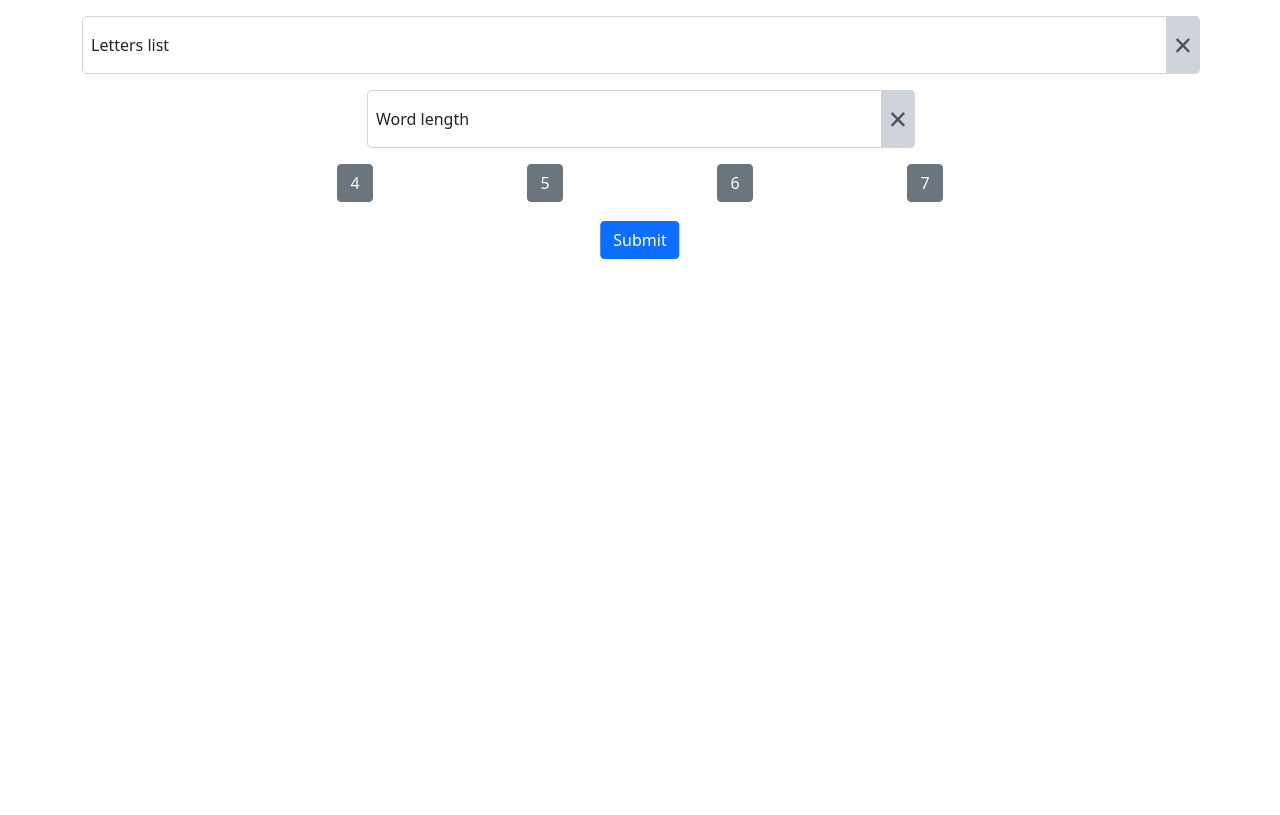
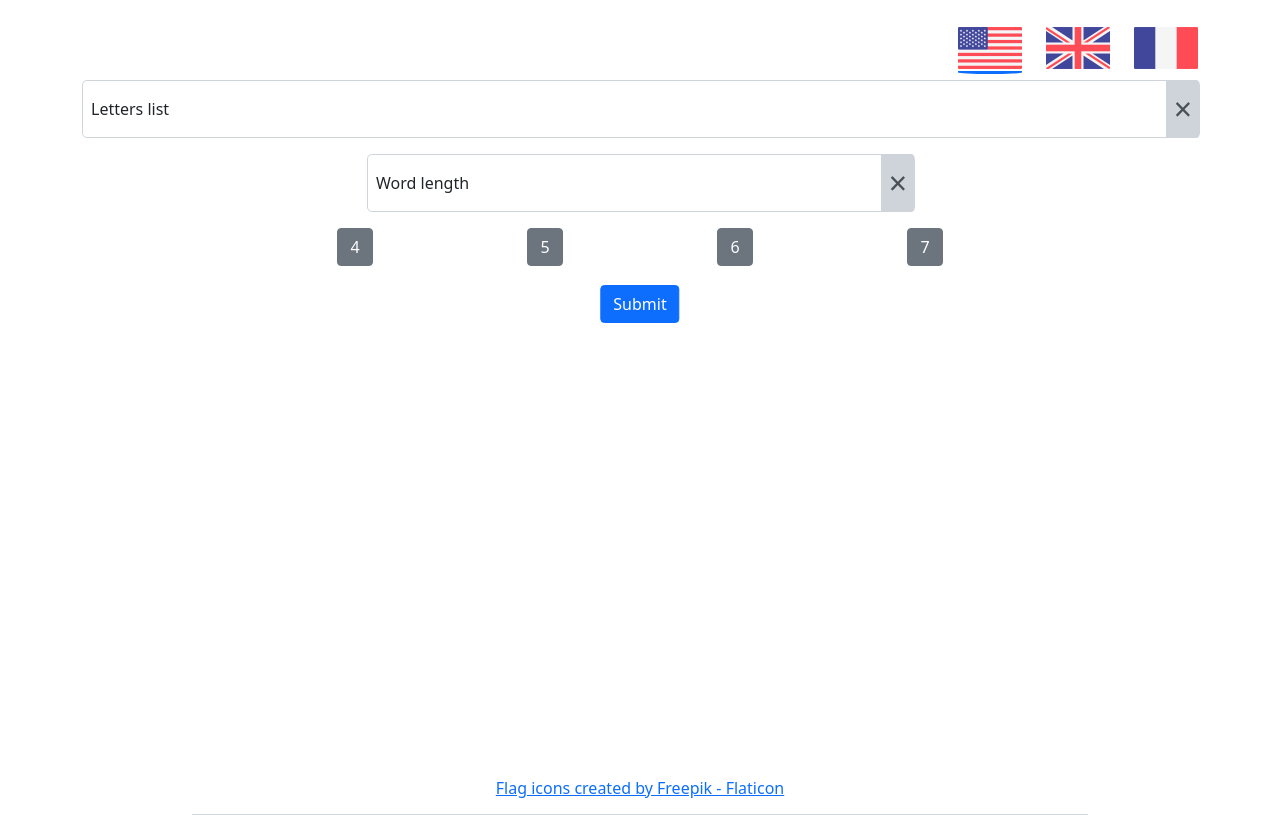
Before and after one commit to Da-Juan/words, a Flask app: page / in a window 1280 px wide. Before the commit the page ends 259 px from the top, so only its background shows below. Run offline with Flask 2, Linux system fonts and the light colour scheme; some libraries are stand-ins or nearby versions.

Commit message:
Add language selection support on web

```diff
--- /dev/null
+++ b/words/__init__.py
@@ -0,0 +1 @@
+from .words import main, solve
--- a/app.py
+++ b/words/app.py
@@ -11,11 +11,12 @@ from flask import (
 
 from flask_wtf import FlaskForm
 from flask_wtf.csrf import CSRFError, CSRFProtect
+from .constants import DEFAULT_LANGUAGE, LANGUAGES
 
-from words import solve
+from .words import solve
 
-from wtforms import IntegerField, StringField
-from wtforms.validators import InputRequired, Length, NumberRange
+from wtforms import HiddenField, IntegerField, StringField
+from wtforms.validators import AnyOf, InputRequired, Length, NumberRange
 
 SECRET_KEY = os.urandom(32)
 
@@ -37,6 +38,11 @@ class WordsForm(FlaskForm):
         validators=[InputRequired(), NumberRange(min=1)],
         render_kw={"placeholder": "0"},
     )
+    language = HiddenField(
+        label="Language",
+        validators=[InputRequired(), AnyOf(LANGUAGES)],
+        default=DEFAULT_LANGUAGE,
+    )
 
 
 @app.errorhandler(CSRFError)
@@ -50,6 +56,11 @@ def favicon():
     """Send favicon."""
     return send_from_directory(os.path.join(app.root_path, "static"), "favicon.svg", mimetype="image/svg+xml")
 
+@app.route("/icons/<icon>")
+def icon(icon):
+    """Send icon."""
+    return send_from_directory(os.path.join(app.root_path, "static"), icon, mimetype="image/png")
+
 
 @app.route("/", methods=["GET", "POST"])
 def index():
@@ -57,5 +68,5 @@ def index():
     form = WordsForm(request.form)
     words = []
     if request.method == "POST" and form.validate():
-        words = solve(form.letters.data, form.length.data)
+        words = solve(form.letters.data, form.length.data, form.language.data)
     return render_template("template.html", form=form, words=words)
--- /dev/null
+++ b/words/constants.py
@@ -0,0 +1,2 @@
+LANGUAGES = ("en_US", "en_GB", "fr_FR")
+DEFAULT_LANGUAGE = "en_US"
--- a/templates/template.html
+++ b/words/templates/template.html
@@ -33,15 +33,53 @@
         transition: .1s;
       }
 
+      img.icon {
+        height: 64px;
+      }
+
+      div.icon:after {
+        position: absolute;
+        content: '';
+        border-bottom: 1px solid #d2d7da;
+        width: 70%;
+        transform: translateX(-50%);
+        bottom: -15px;
+        left: 50%;
+      }
+
+      div.selected {
+        height: 3px;
+        background-color: var(--bs-primary);
+        position: relative;
+        top: 55px;
+        border-bottom-left-radius: 80%;
+        border-bottom-right-radius: 80%;
+      }
+
       input[type=number] {
         -moz-appearance:textfield;
       }
     </style>
   </head>
-  <body>
+  <body onload="update_selected_lang()">
     <form id="words-form" method="post" autocomplete="off">
     {{ form.csrf_token }}
       <div class="container mt-3">
+        <div class="row justify-content-end">
+          <div class="col-sm-auto">
+            <img class="img-fluid float-end icon" src="/icons/us.png" onclick="select_lang('en_US')">
+            <div id="en_US" class="selected invisible"></div>
+          </div>
+          <div class="col-sm-auto">
+            <img class="img-fluid float-end icon" src="/icons/uk.png" onclick="select_lang('en_GB')">
+            <div id="en_GB" class="selected invisible"></div>
+          </div>
+          <div class="col-sm-auto icon">
+            <img class="img-fluid float-end icon" src="/icons/fr.png" onclick="select_lang('fr_FR')">
+            <div id="fr_FR" class="selected invisible"></div>
+          </div>
+           {{ form.language() }}
+        </div>
         <div class="row">
           <div class="col form-floating mb-3">
             {{ form.letters(class="form-control form-control-lg", autocapitalize="off", autocomplete="off") }}
@@ -98,6 +136,13 @@
       </div>
     </div>
     {% endif %}
+    <div class="container-fluid" style="position: absolute; bottom: 0;">
+      <div class="row">
+        <div class="col" style="text-align: center;">
+          <a href="https://www.flaticon.com/free-icons/flag" title="flag icons">Flag icons created by Freepik - Flaticon</a>
+        </div>
+      </div>
+    </div>
     <script>
       function clear_field(field_id) {
         const field = document.getElementById(field_id)
@@ -117,6 +162,39 @@
           form.submit();
         }
       }
+
+      function select_lang(language) {
+        const form_id = 'words-form';
+        const length_field_id = 'length';
+        const letters_field_id = 'letters';
+        const length_field = document.getElementById(length_field_id);
+        const letters_field = document.getElementById(letters_field_id);
+        const language_field_id = 'language';
+        const language_field = document.getElementById(language_field_id);
+        language_field.value = language;
+        if (letters_field.value.length != 0 && length_field.value.length != 0) {
+          const form = document.getElementById(form_id);
+          form.submit();
+        } else {
+          update_selected_lang();
+        }
+      }
+
+      function update_selected_lang() {
+        const language_field_id = 'language';
+        const language_field = document.getElementById(language_field_id);
+        selected_divs = document.getElementsByClassName("selected")
+        for (let i = 0; i < selected_divs.length; i++) {
+          let div = selected_divs.item(i);
+          if (div.id == language_field.value) {
+            div.classList.add("visible");
+            div.classList.remove("invisible");
+          } else {
+            div.classList.remove("visible");
+            div.classList.add("invisible");
+          }
+        }
+      }
     </script>
     <script src="https://cdn.jsdelivr.net/npm/@popperjs/core@2.10.2/dist/umd/popper.min.js" integrity="sha384-7+zCNj/IqJ95wo16oMtfsKbZ9ccEh31eOz1HGyDuCQ6wgnyJNSYdrPa03rtR1zdB" crossorigin="anonymous"></script>
     <script src="https://cdn.jsdelivr.net/npm/bootstrap@5.1.3/dist/js/bootstrap.min.js" integrity="sha384-QJHtvGhmr9XOIpI6YVutG+2QOK9T+ZnN4kzFN1RtK3zEFEIsxhlmWl5/YESvpZ13" crossorigin="anonymous"></script>
--- a/words.py
+++ b/words/words.py
@@ -4,13 +4,13 @@ import click
 
 import enchant
 
-DEFAULT_LANG = "en_US"
+from .constants import DEFAULT_LANGUAGE
 
 
 def solve(
     letters: str,
     length: int,
-    language: str = DEFAULT_LANG,
+    language: str = DEFAULT_LANGUAGE,
     case_sensitive: bool = False,
 ) -> list[str]:
     """
@@ -40,8 +40,8 @@ def solve(
     "-d",
     "--language",
     type=str,
-    default=DEFAULT_LANG,
-    help=f"The language to search words (defaults to {DEFAULT_LANG})",
+    default=DEFAULT_LANGUAGE,
+    help=f"The language to search words (defaults to {DEFAULT_LANGUAGE})",
 )
 @click.option(
     "-c/ ",
```
Also changed, not shown: words/static/favicon.svg (renamed from static/favicon.svg), words/static/fr.png (added), words/static/uk.png (added), words/static/us.png (added), 1 other file. Lines whose indentation alone changed are shown as unchanged.
